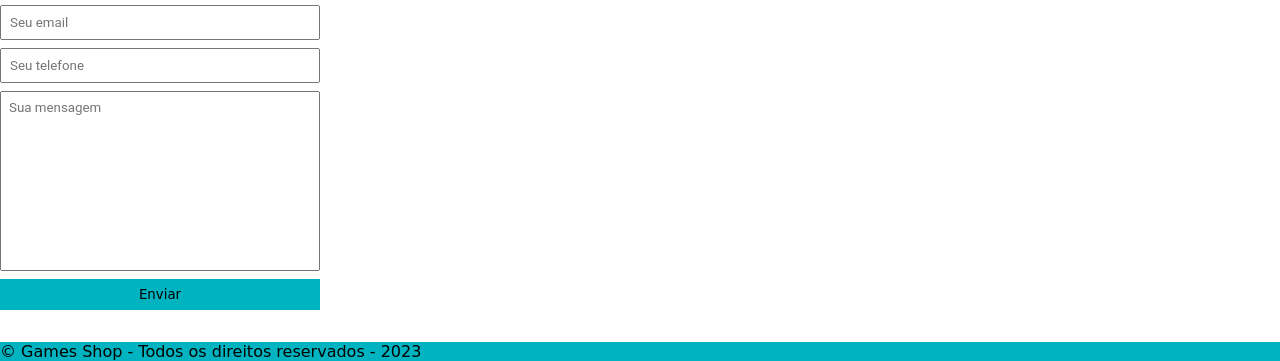
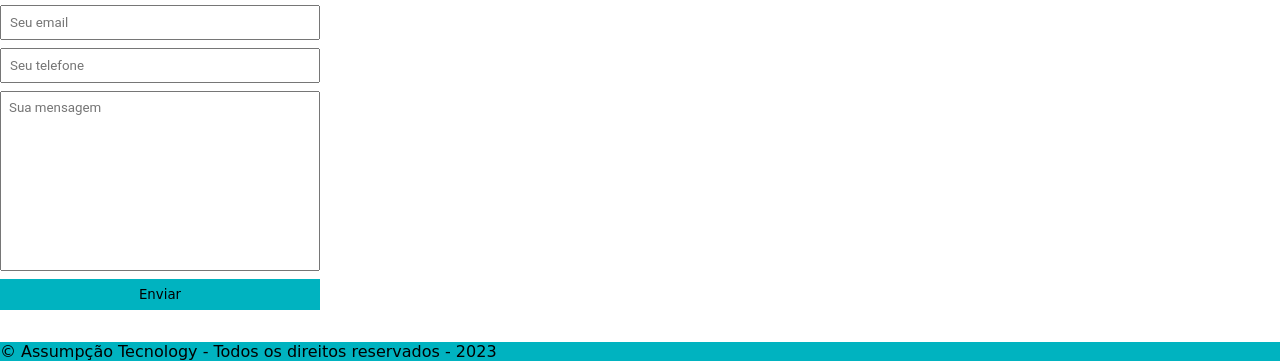
Before and after one commit to Felipe-assumpcao/site_assumpcao_Tecnology, a plain HTML site: page index.html in a window 1280 px wide. Shown: the part 1341-1702 px from the top of the page. Drawn offline with Linux system fonts and the light colour scheme.

Commit message:
commit inicial

```diff
--- a/index.html
+++ b/index.html
@@ -89,7 +89,7 @@
     <footer>
         <div class="container">
             <p>
-                &copy; Games Shop - Todos os direitos reservados - 2023
+                &copy; Assumpção Tecnology - Todos os direitos reservados - 2023
             </p>
 
     </footer>
```
